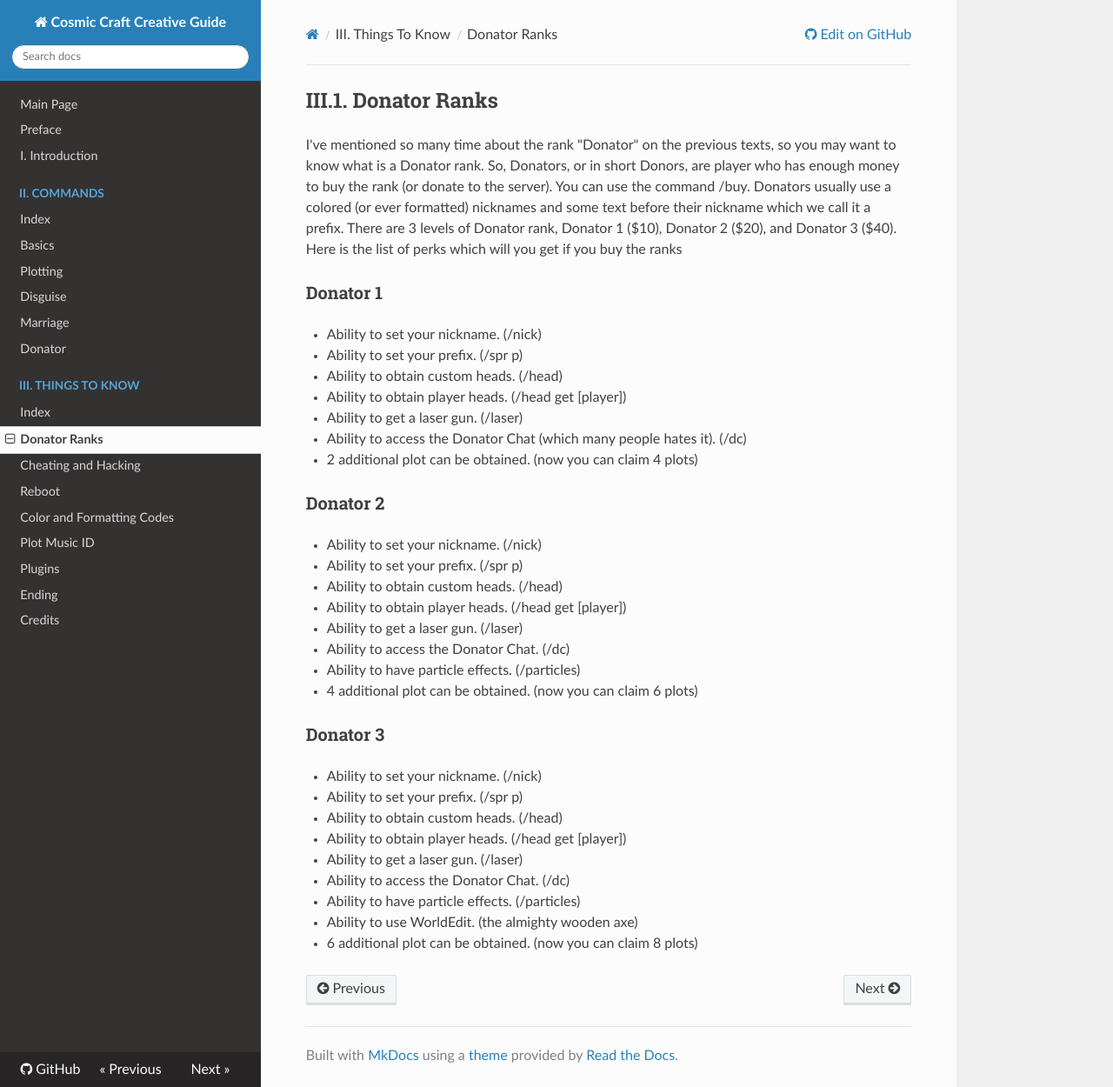
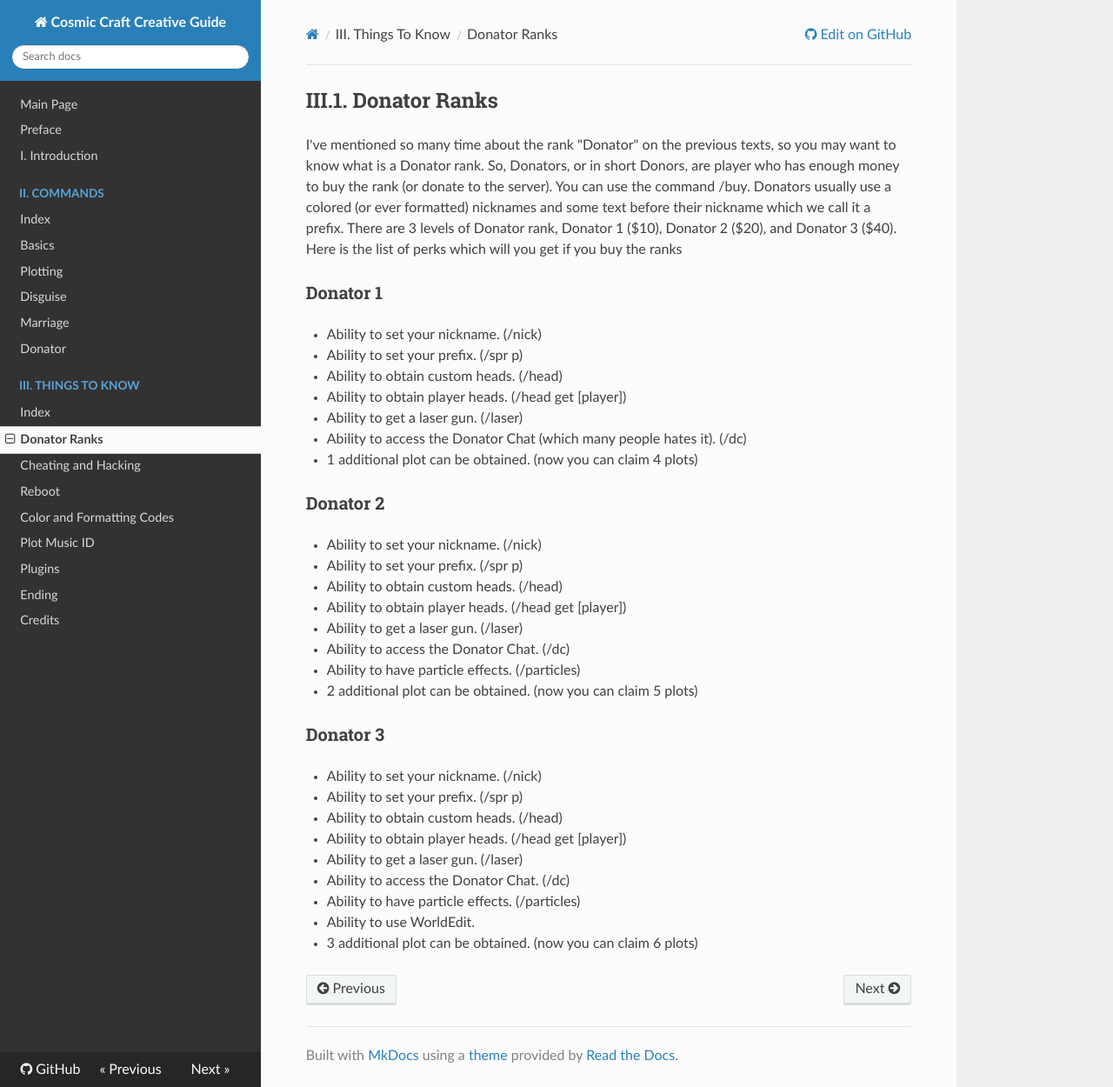
Before and after one commit to limejuce/cc-creative-guide, an MkDocs documentation site: the page built from docs/things/donator.md, in a window 1280 px wide and 1250 px high. Shown: the whole window at 87% size. Built offline with MkDocs 1.6.1, drawn with Linux system fonts in a browser that asks for light colours; nearby versions of some CDN libraries; old or Windows-style settings are respelled for this version of MkDocs.

Commit message:
22/06/2018

```diff
--- a/docs/things/donator.md
+++ b/docs/things/donator.md
@@ -9,7 +9,7 @@ I've mentioned so many time about the rank "Donator" on the previous texts, so y
 - Ability to obtain player heads. (/head get [player])
 - Ability to get a laser gun. (/laser)
 - Ability to access the Donator Chat (which many people hates it). (/dc)
-- 2 additional plot can be obtained. (now you can claim 4 plots)
+- 1 additional plot can be obtained. (now you can claim 4 plots)
 
 ### Donator 2
 - Ability to set your nickname. (/nick)
@@ -19,7 +19,7 @@ I've mentioned so many time about the rank "Donator" on the previous texts, so y
 - Ability to get a laser gun. (/laser)
 - Ability to access the Donator Chat. (/dc)
 - Ability to have particle effects. (/particles)
-- 4 additional plot can be obtained. (now you can claim 6 plots)
+- 2 additional plot can be obtained. (now you can claim 5 plots)
 
 ### Donator 3
 - Ability to set your nickname. (/nick)
@@ -29,5 +29,5 @@ I've mentioned so many time about the rank "Donator" on the previous texts, so y
 - Ability to get a laser gun. (/laser)
 - Ability to access the Donator Chat. (/dc)
 - Ability to have particle effects. (/particles)
-- Ability to use WorldEdit. (the almighty wooden axe)
-- 6 additional plot can be obtained. (now you can claim 8 plots)
+- Ability to use WorldEdit.
+- 3 additional plot can be obtained. (now you can claim 6 plots)
```
Also changed, not shown: README.md (+1 -1 lines), docs/credits/index.md (+5 -3 lines), docs/index.md (+1 -1 lines), docs/things/plugins.md (+5 -2 lines).
